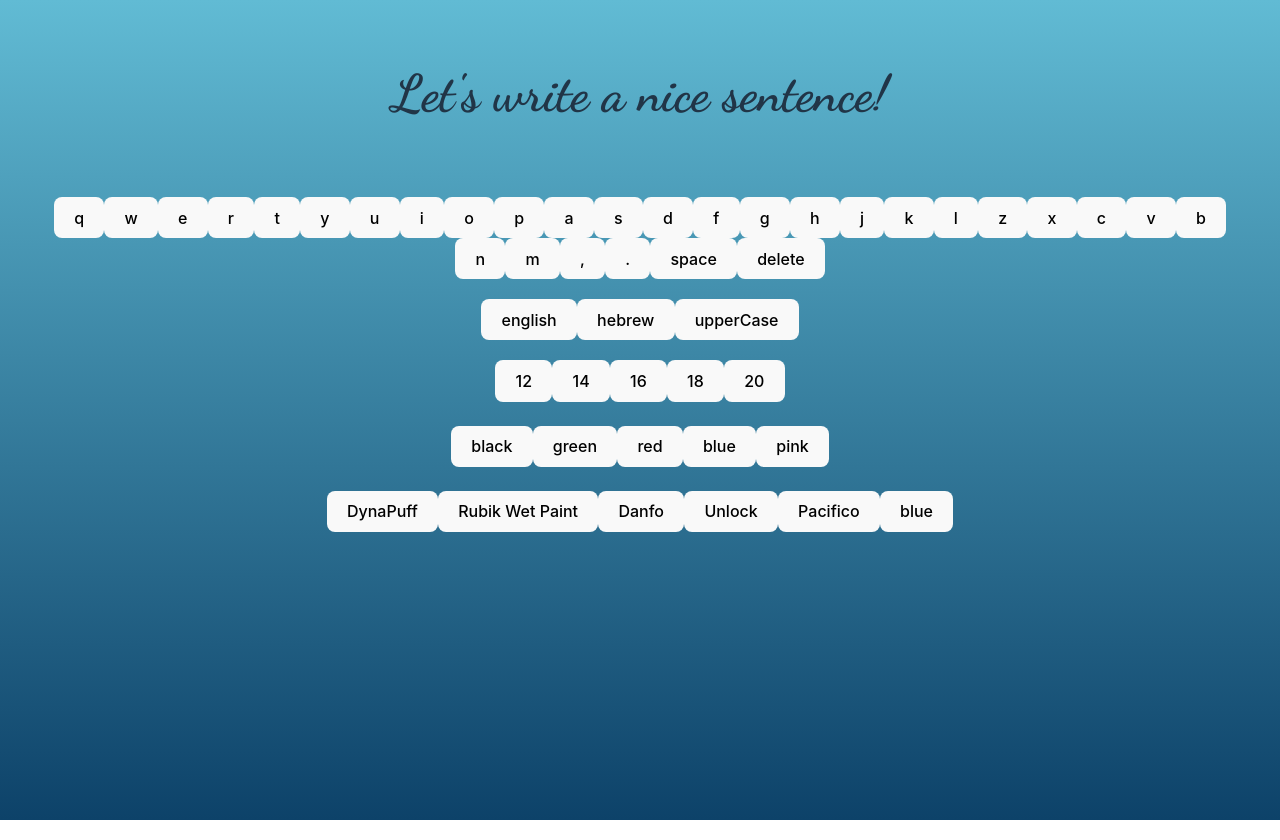
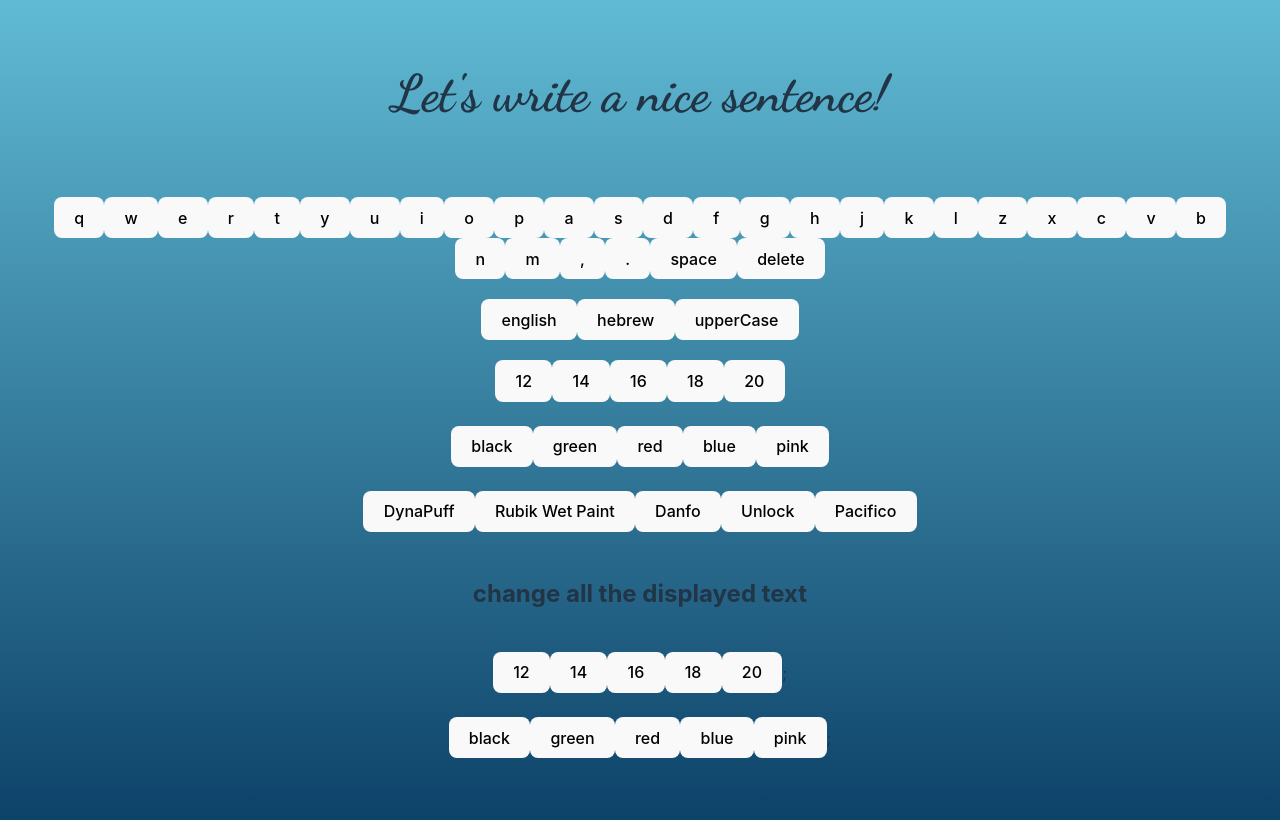
Before and after one commit to YairMoler/word-editor, a React (Vite) app: page / in a window 1280 px wide. Built offline with nearby package versions, Linux system fonts and the light colour scheme; a web font is replaced by a local one.

Commit message:
change all style

```diff
--- a/src/App.jsx
+++ b/src/App.jsx
@@ -45,13 +45,15 @@ function App() {
         };
     }
 
-    function changeColorAll(color) {
-        setCharArray((prevCharArray) =>
-            prevCharArray.map((item) => {
-                return { ...item, color };
-            })
-        );
-        console.log(charArray);
+    function changeStyleAll(type) {
+        return function (value) {
+            setCharArray((prevCharArray) =>
+                prevCharArray.map((item) => {
+                    return { ...item, [type]: value };
+                })
+            );
+            console.log(charArray);
+        };
     }
     return (
         <>
@@ -68,7 +70,13 @@ function App() {
             <br />
             <br />
             <Style handleClick={changeStyle("currentFont")} buttons={["DynaPuff", "Rubik Wet Paint", "Danfo", "Unlock", "Pacifico"]} />
-            <button onClick={() => changeColorAll("blue")}>blue</button>
+            <br />
+            <br />
+            <h2>change all the displayed text</h2>
+            <StyleAll handleClick={changeStyleAll("size")} buttons={[12, 14, 16, 18, 20]} />
+            <br />
+            <br />
+            <StyleAll handleClick={changeStyleAll("color")} buttons={["black", "green", "red", "blue", "pink"]} />
         </>
     );
 }
--- a/src/components/StyleAll.jsx
+++ b/src/components/StyleAll.jsx
@@ -1,3 +1,12 @@
-export default function styleAll(props) {
-    <button onClick={props.handleClick("blue")}>blue</button>;
+export default function styleAll({ handleClick, buttons }) {
+    return (
+        <>
+            {buttons.map((button, index) => (
+                <button onClick={() => handleClick(button)} key={index}>
+                    {button}
+                </button>
+            ))}
+            ;
+        </>
+    );
 }
```
